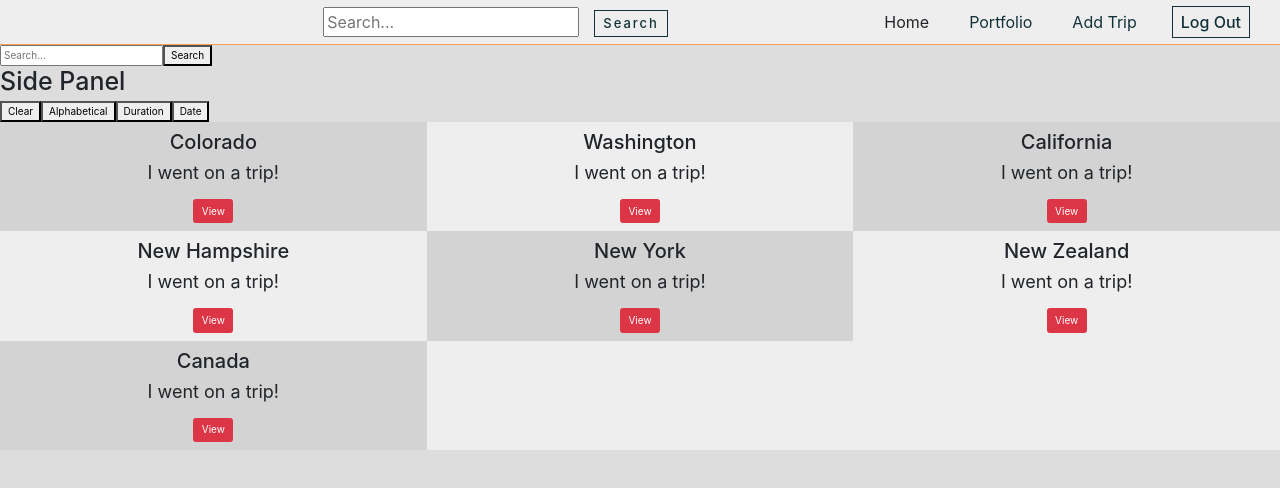
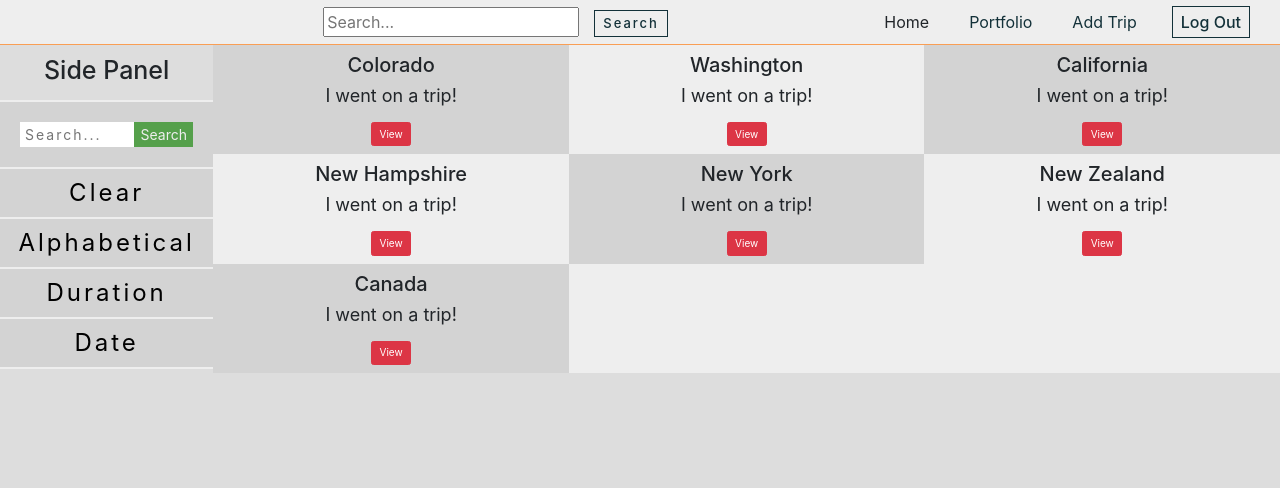
Before and after one commit to guidr-pt/guidr-front-end, a React (Create React App) app: page /home in a window 1280 px wide. Shown: the top 488 px of the page. Built offline with nearby package versions, Linux system fonts and the light colour scheme; sample sign-in values are in the browser's storage.

Commit message:
Side Panel Vanilla Style and Layout

```diff
--- a/src/components/HomeComp/SidePanel.js
+++ b/src/components/HomeComp/SidePanel.js
@@ -1,4 +1,6 @@
 import React from 'react';
+import Search from '../Search';
+
 import { connect } from 'react-redux';
 import { filterTrips, user } from '../../actions';
 
@@ -51,7 +53,6 @@ const SidePanel = props => {
         return;
     }
 
-    console.log(trips);
     props.trips[0] === trips[0] ? props.filterTrips(trips.reverse()) : props.filterTrips(trips);
   }
 
@@ -61,11 +62,13 @@ const SidePanel = props => {
         <h1>Side Panel</h1>
       </div>
 
-      <div>
+      <Search />
+
+      <div className='side-panel__btn--container'>
         {
           filters.map(item => <button key={Math.random()}
                                       onClick={filterHandler}
-                                      className='siden-panel__btn'> {item} </button>)
+                                      className='side-panel__btn'> {item} </button>)
         }
       </div>
     </div>
--- a/src/css/index.css
+++ b/src/css/index.css
@@ -31,73 +31,6 @@ html body {
 .denied a:hover {
   text-decoration: none;
   color: #133139;
-}
-.navigation {
-  position: fixed;
-  z-index: 9001;
-  top: 0;
-  left: 0;
-  height: 45px;
-  width: 100%;
-  background-color: #eee;
-  border-bottom: 1px solid #f99e54;
-  display: flex;
-  justify-content: flex-end;
-  align-items: center;
-  font-size: 1.6rem;
-}
-.navigation .search {
-  margin-right: 13%;
-}
-.navigation .search button {
-  font-size: 1.3rem;
-  letter-spacing: 2px;
-}
-.navigation .normal {
-  color: #f99e54;
-  box-sizing: border-box;
-  padding: 10px 20px;
-  text-decoration: none;
-  transition: color 300ms;
-}
-@media (min-width: 1024px) {
-  .navigation .normal {
-    color: #133139;
-  }
-  .navigation .normal:hover {
-    color: #f99e54;
-  }
-}
-.navigation .normal:hover {
-  text-decoration: none;
-}
-.navigation .active {
-  color: #133139;
-  background-color: #f99e54;
-  font-weight: 600;
-}
-@media (min-width: 1024px) {
-  .navigation .active {
-    color: inherit;
-    background-color: transparent;
-    font-weight: inherit;
-  }
-  .navigation .active:hover {
-    color: #f99e54;
-  }
-}
-.navigation button {
-  border: 1px solid #133139;
-  font-weight: 500;
-  color: #133139;
-  background-color: transparent;
-  padding: 3px 8px;
-  margin: 0 30px 0 15px;
-  transition: background-color 0.4s;
-}
-.navigation button:hover {
-  background-color: #f99e54;
-  color: black;
 }
 .login {
   background-image: linear-gradient(to left bottom, #f99e54, #dea142, #c1a338, #a3a435, #83a33b, #68a851, #49ac69, #1cae82, #00b5a8, #00bbc7, #4ebedd, #7fc0e8);
@@ -236,8 +169,134 @@ html body {
 .login div p {
   font-size: 1.4rem;
 }
+.navigation {
+  position: fixed;
+  z-index: 9001;
+  top: 0;
+  left: 0;
+  height: 45px;
+  width: 100%;
+  background-color: #eee;
+  border-bottom: 1px solid #f99e54;
+  display: flex;
+  justify-content: flex-end;
+  align-items: center;
+  font-size: 1.6rem;
+}
+.navigation .search {
+  margin-right: 13%;
+}
+.navigation .search button {
+  font-size: 1.3rem;
+  letter-spacing: 2px;
+}
+.navigation .normal {
+  color: #f99e54;
+  box-sizing: border-box;
+  padding: 10px 20px;
+  text-decoration: none;
+  transition: color 300ms;
+}
+@media (min-width: 1024px) {
+  .navigation .normal {
+    color: #133139;
+  }
+  .navigation .normal:hover {
+    color: #f99e54;
+  }
+}
+.navigation .normal:hover {
+  text-decoration: none;
+}
+.navigation .active {
+  color: #133139;
+  background-color: #f99e54;
+  font-weight: 600;
+}
+@media (min-width: 1024px) {
+  .navigation .active {
+    color: inherit;
+    background-color: transparent;
+    font-weight: inherit;
+  }
+  .navigation .active:hover {
+    color: #f99e54;
+  }
+}
+.navigation button {
+  border: 1px solid #133139;
+  font-weight: 500;
+  color: #133139;
+  background-color: transparent;
+  padding: 3px 8px;
+  margin: 0 30px 0 15px;
+  transition: background-color 0.4s;
+}
+.navigation button:hover {
+  background-color: #f99e54;
+  color: black;
+}
 .home {
   margin-top: 45px;
+  display: flex;
+  justify-content: space-between;
+}
+.side-panel {
+  width: 20%;
+}
+.side-panel .side-panel__title {
+  font-size: 3rem;
+  text-align: center;
+  padding: 10px;
+  border-bottom: 2px solid #eee;
+}
+.side-panel .search {
+  background-color: #D3D3D3;
+  display: flex;
+  justify-content: space-around;
+  border-bottom: 2px solid #eee;
+  padding: 20px;
+}
+.side-panel .search input {
+  width: 100%;
+  height: 25px;
+  border: none;
+  padding-left: 5px;
+  letter-spacing: 2px;
+  font-size: 1.4rem;
+}
+.side-panel .search input:focus {
+  outline: none;
+}
+.side-panel .search button {
+  border: none;
+  background-color: #55A04B;
+  color: #eee;
+  height: 25px;
+  width: 85px;
+  font-size: 1.4rem;
+}
+.side-panel .side-panel__btn--container {
+  display: flex;
+  flex-direction: column;
+  align-items: center;
+  justify-content: center;
+}
+.side-panel .side-panel__btn--container .side-panel__btn {
+  font-size: 2.4rem;
+  letter-spacing: 3px;
+  width: 100%;
+  height: 50px;
+  border: none;
+  border-bottom: 2px solid #eee;
+  background-color: #D3D3D3;
+}
+.side-panel .side-panel__btn--container .side-panel__btn:hover {
+  background-color: #f99e54;
+}
+.side-panel .side-panel__btn--container .side-panel__btn:focus {
+  outline: none;
+  background-color: #55A04B;
 }
 .portfolio {
   width: 100%;
--- a/src/less/home.less
+++ b/src/less/home.less
@@ -1,3 +1,5 @@
 .home {
   margin-top: 45px;
+  display: flex;
+  justify-content: space-between;
 }
--- /dev/null
+++ b/src/less/side-panel.less
@@ -0,0 +1,71 @@
+.side-panel {
+  width: 20%;
+
+  .side-panel__title {
+    font-size: 3rem;
+    text-align: center;
+    padding: 10px;
+    border-bottom: 2px solid @white-1l;
+  }
+
+
+  .search {
+    background-color: @white-1d;
+
+    display: flex;
+    justify-content: space-around;
+
+    border-bottom: 2px solid @white-1l;
+    padding: 20px;
+     input {
+       width: 100%;
+       height: 25px;
+
+       border: none;
+       padding-left: 5px;
+       letter-spacing: 2px;
+
+       font-size: 1.4rem;
+
+       &:focus {
+         outline: none;
+       }
+     }
+
+    button {
+      border: none;
+      background-color: @secondary;
+      color:@white-1l;
+
+      height: 25px;
+      width: 85px;
+
+      font-size: 1.4rem;
+    }
+  }
+
+  .side-panel__btn--container {
+    .flexColumnCenter();
+
+    .side-panel__btn {
+      font-size: 2.4rem;
+      letter-spacing: 3px;
+
+      width: 100%;
+      height: 50px;
+
+      border: none;
+      border-bottom: 2px solid @white-1l;
+      background-color: @white-1d;
+
+      &:hover {
+        background-color: @tertiary;
+      }
+
+      &:focus {
+        outline: none;
+        background-color: @secondary;
+      }
+    }
+  }
+}
--- a/src/views/Home.js
+++ b/src/views/Home.js
@@ -1,5 +1,4 @@
 import React from 'react';
-import Search from '../components/Search';
 import TripGrid from '../components/HomeComp/TripGrid';
 import SidePanel from '../components/HomeComp/SidePanel';
 
@@ -22,7 +21,6 @@ class Home extends React.Component {
   render() {
     return(
       <div className='home'>
-        <Search />
         <SidePanel />
         <TripGrid />
       </div>
```
Also changed, not shown: src/less/index.less (+6 -1 lines).
